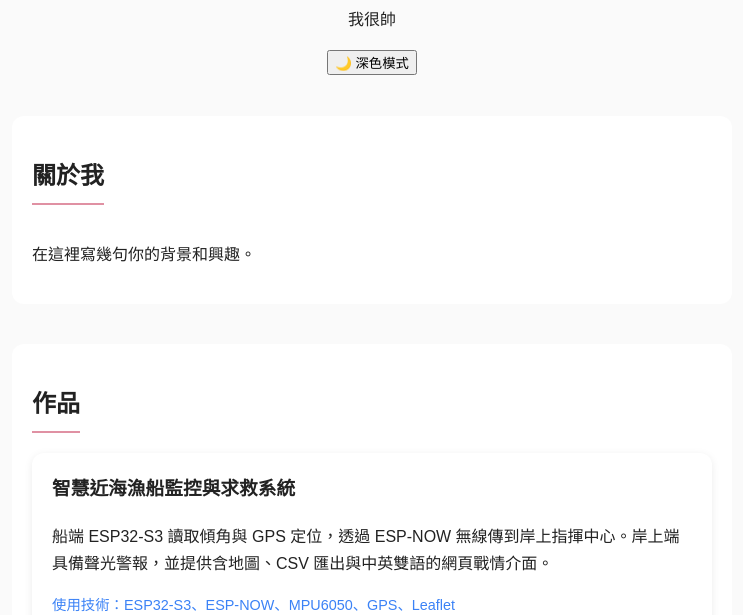
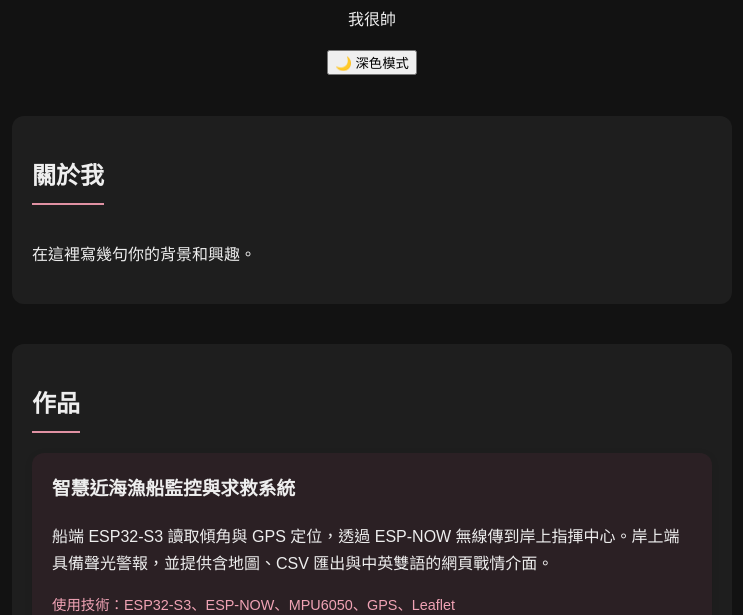
Before and after one commit to youenc120-ux/youenc120-ux.github.io, a plain HTML site: page index.html in a window 1280 px wide. Both pictures are taken after a click on the button "🌙 深色模式". Shown: the part 185-800 px from the top of the page, without its empty margins (268-1011 px from the left). Drawn offline with Linux system fonts and the light colour scheme.

Commit message:
重構 CSS 變數以支援深色模式，調整樣式以提升可讀性

```diff
--- a/style.css
+++ b/style.css
@@ -1,8 +1,29 @@
+:root {
+  --bg: #fafafa;
+  --text: #222;
+  --card: white;
+  --card-inner: #fdf2f4;
+  --muted: #777;
+  --accent: #e091a3;
+  --tag: #b83a5a;
+}
+
+body.dark {
+  --bg: #121212;
+  --text: #eee;
+  --card: #1e1e1e;
+  --card-inner: #2b2024;
+  --muted: #aaa;
+  --accent: #e091a3;
+  --tag: #f0a3b5;
+}
+
 body {
   font-family: "Noto Sans TC", sans-serif;
   line-height: 1.7;
-  color: #222;
-  background: #fafafa;
+  color: var(--text);
+  background: var(--bg);
+  transition: background 0.3s, color 0.3s;
   max-width: 720px;
   margin: 0 auto;
   padding: 0 20px;
@@ -19,21 +40,25 @@ h1 {
 }
 
 h2 {
-  border-bottom: 2px solid #e091a3;
+  border-bottom: 2px solid var(--accent);
   padding-bottom: 6px;
   display: inline-block;
 }
 
 section {
   margin-bottom: 40px;
-  background: white; padding: 20px; border-radius: 12px;
+  background: var(--card);
+  padding: 20px;
+  border-radius: 12px;
+  transition: background 0.3s;
 }
 
 footer {
   text-align: center;
-  color: #777;
+  color: var(--muted);
   padding: 40px 0;
 }
+
 .cards {
   display: flex;
   gap: 16px;
@@ -42,10 +67,15 @@ footer {
 
 .card {
   flex: 1 1 300px;
-  background: white;
+  background: var(--card-inner);
   border-radius: 12px;
   padding: 20px;
   box-shadow: 0 2px 8px rgba(0, 0, 0, 0.08);
+  transition: transform 0.2s, background 0.3s;
+}
+
+.card:hover {
+  transform: translateY(-4px);
 }
 
 .card h3 {
@@ -53,9 +83,8 @@ footer {
 }
 
 .tags {
-  color: #3b82f6;
+  color: var(--tag);
   font-size: 0.9rem;
-}
 
 @media (max-width: 600px) {
   header {
@@ -66,6 +95,4 @@ footer {
     font-size: 2rem;
   }
 }
-.card:hover {
-  transform: translateY(-4px);
 }
```
